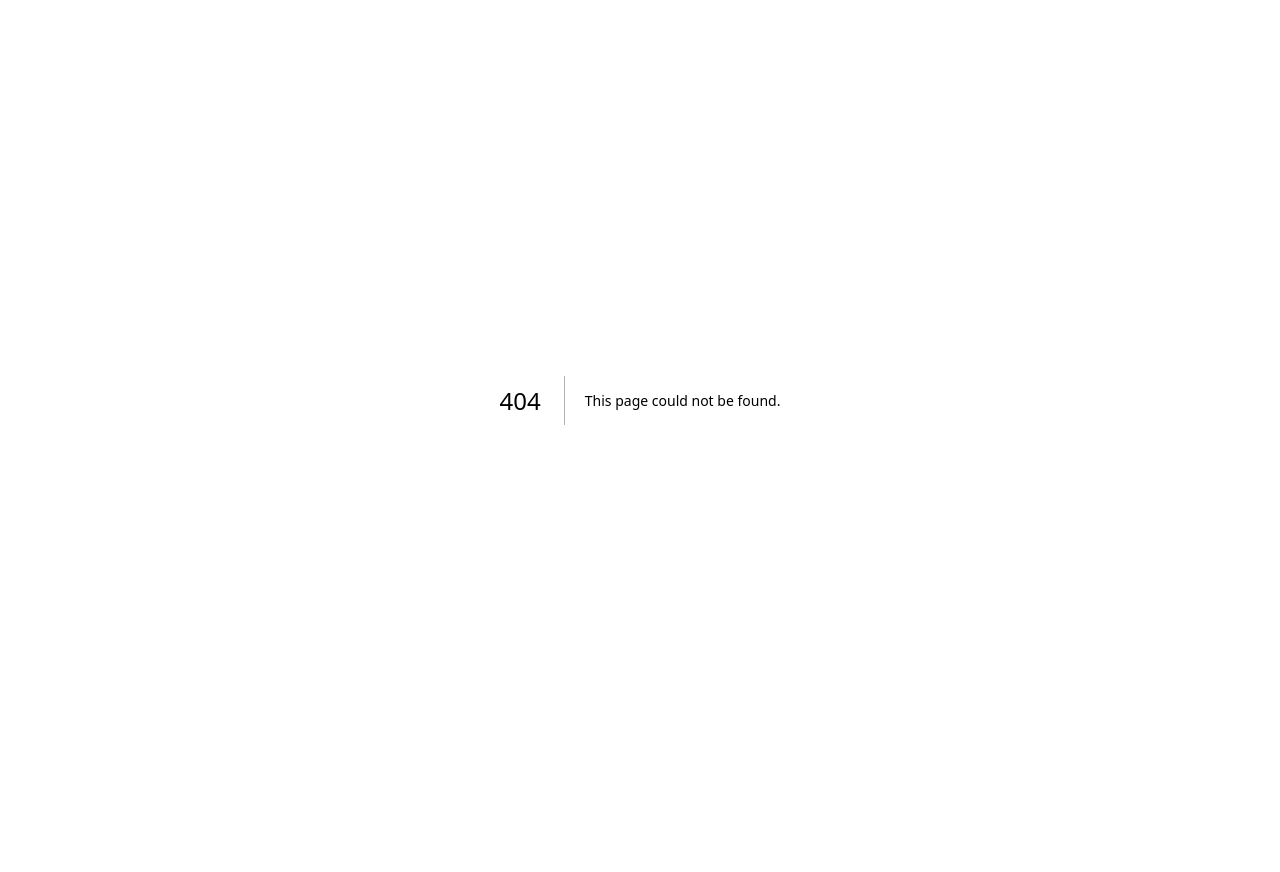
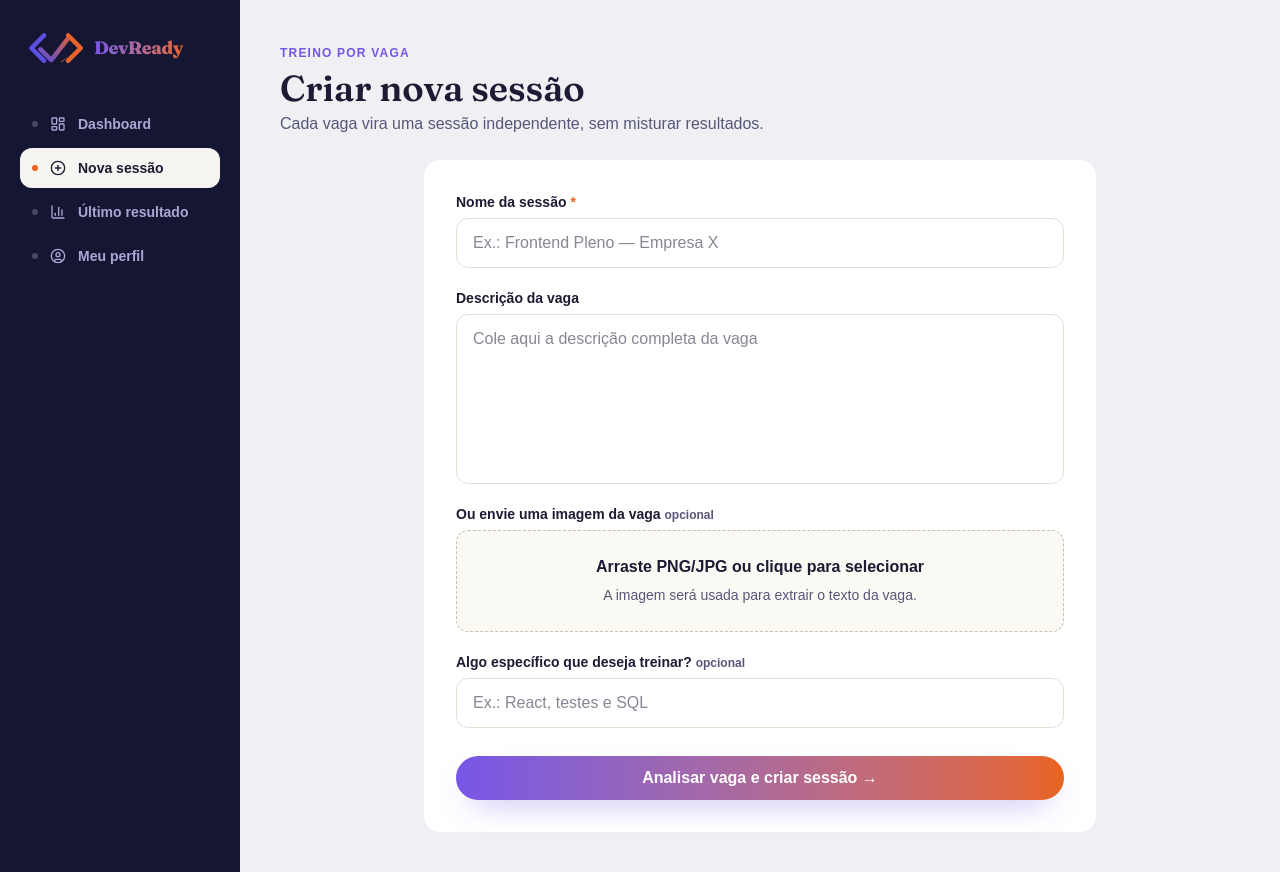
Before and after one commit to juninhos-comunidade/devready, a Next.js app: page /dashboard/nova-sessao in a window 1280 px wide. Before the commit this address had no page. Before the commit the page ends 800 px from the top, so only its background shows below. Built offline with nearby package versions, Linux system fonts and the light colour scheme.

Commit message:
cria tela de nova sessao (frontend apenas, sem integracao com IA/backend ainda

```diff
--- /dev/null
+++ b/app/dashboard/nova-sessao/page.tsx
@@ -0,0 +1,117 @@
+"use client";
+
+import { useState } from "react";
+import { useRouter } from "next/navigation";
+import { Sidebar } from "@/components/Sidebar";
+import { ImageDropzone } from "@/components/ImageDropzone";
+import { RequirementItem } from "@/components/RequirementItem";
+
+export default function NovaSessao() {
+  const router = useRouter();
+
+  // a vaga pode chegar de dois jeitos (texto colado OU imagem) — por isso os
+  // dois campos guardam estado: precisamos saber, na hora de enviar, se pelo
+  // menos UM dos dois foi preenchido, já que o HTML não tem um jeito nativo
+  // de dizer "esses dois campos são obrigatórios, mas só um dos dois"
+  const [descricao, setDescricao] = useState("");
+  const [imagem, setImagem] = useState<File | null>(null);
+  const [vagaVazia, setVagaVazia] = useState(false);
+
+  function handleSubmit(e: React.SubmitEvent<HTMLFormElement>) {
+    e.preventDefault();
+
+    if (descricao.trim() === "" && !imagem) {
+      setVagaVazia(true);
+      return;
+    }
+    setVagaVazia(false);
+
+    // TODO: enviar nome da sessão + descrição/imagem pra IA extrair os requisitos
+    // da vaga (seção 4.3) e comparar com o perfil salvo. Por enquanto só simula
+    // que a sessão foi criada e leva direto pra tela de resultado
+    router.push("/dashboard/resultado");
+  }
+
+  return (
+    <div className="flex min-h-screen bg-[#eef0f3]">
+      <Sidebar />
+
+      <main className="flex-1 p-6 md:p-10">
+        <span className="text-xs font-extrabold tracking-widest text-[#7755e8] uppercase">
+          Treino por vaga
+        </span>
+        <h1 className="font-[family-name:var(--font-display)] mt-1 text-3xl md:text-4xl text-[#1d1b33]">
+          Criar nova sessão
+        </h1>
+        <p className="mt-1 text-[#59567a]">
+          Cada vaga vira uma sessão independente, sem misturar resultados.
+        </p>
+
+        <form onSubmit={handleSubmit} className="mx-auto mt-6 max-w-2xl rounded-2xl bg-white p-6 md:p-8">
+          <div className="grid gap-5">
+            <div className="grid gap-1.5">
+              <label htmlFor="nome" className="text-sm font-extrabold text-[#1d1b33]">
+                Nome da sessão <span className="text-[#e8641d]">*</span>
+              </label>
+              <input
+                id="nome"
+                required
+                placeholder="Ex.: Frontend Pleno — Empresa X"
+                className="w-full rounded-xl border-[1.5px] border-[#e4dfd3] bg-white px-4 py-3 text-[#1d1b33] placeholder:text-[#8b8593] focus:border-[#7755e8] focus:outline-none focus:ring-2 focus:ring-[#7755e8]/30"
+              />
+            </div>
+
+            <div className="grid gap-1.5">
+              <label htmlFor="descricao" className="text-sm font-extrabold text-[#1d1b33]">
+                Descrição da vaga
+              </label>
+              <textarea
+                id="descricao"
+                rows={6}
+                value={descricao}
+                onChange={(e) => setDescricao(e.target.value)}
+                placeholder="Cole aqui a descrição completa da vaga"
+                className="w-full resize-none rounded-xl border-[1.5px] border-[#e4dfd3] bg-white px-4 py-3 text-[#1d1b33] placeholder:text-[#8b8593] focus:border-[#7755e8] focus:outline-none focus:ring-2 focus:ring-[#7755e8]/30"
+              />
+            </div>
+
+            <div className="grid gap-1.5">
+              <label className="text-sm font-extrabold text-[#1d1b33]">
+                Ou envie uma imagem da vaga{" "}
+                <span className="text-xs font-semibold text-[#59567a]">opcional</span>
+              </label>
+              <ImageDropzone onFileChange={setImagem} />
+            </div>
+
+            {/* aviso só aparece depois de tentar enviar sem nenhum dos dois —
+                não faz sentido acusar erro antes da pessoa sequer tentar */}
+            {vagaVazia && (
+              <ul className="grid gap-1 text-xs font-semibold">
+                <RequirementItem met={false} label="Cole o texto da vaga ou envie uma imagem" />
+              </ul>
+            )}
+
+            <div className="grid gap-1.5">
+              <label htmlFor="especifico" className="text-sm font-extrabold text-[#1d1b33]">
+                Algo específico que deseja treinar?{" "}
+                <span className="text-xs font-semibold text-[#59567a]">opcional</span>
+              </label>
+              <input
+                id="especifico"
+                placeholder="Ex.: React, testes e SQL"
+                className="w-full rounded-xl border-[1.5px] border-[#e4dfd3] bg-white px-4 py-3 text-[#1d1b33] placeholder:text-[#8b8593] focus:border-[#7755e8] focus:outline-none focus:ring-2 focus:ring-[#7755e8]/30"
+              />
+            </div>
+
+            <button
+              type="submit"
+              className="mt-2 flex min-h-[44px] items-center justify-center gap-2 rounded-full bg-gradient-to-r from-[#7755e8] to-[#e8641d] px-6 font-extrabold text-white shadow-[0_14px_32px_-16px_rgba(119,85,232,0.75)] transition hover:-translate-y-0.5"
+            >
+              Analisar vaga e criar sessão →
+            </button>
+          </div>
+        </form>
+      </main>
+    </div>
+  );
+}
--- /dev/null
+++ b/components/ImageDropzone.tsx
@@ -0,0 +1,61 @@
+"use client";
+
+import { useState } from "react";
+import { RequirementItem } from "./RequirementItem";
+
+// Irmão do PdfDropzone, só que pra imagem (PNG/JPG) em vez de PDF — a vaga
+// pode ser colada como texto OU enviada como print, então esse campo é
+// sempre opcional (diferente do currículo, que é obrigatório no Cadastro).
+export function ImageDropzone({
+  onFileChange,
+}: {
+  onFileChange?: (file: File | null) => void;
+}) {
+  const [fileName, setFileName] = useState<string | null>(null);
+  const [fileError, setFileError] = useState(false);
+
+  function handleFile(e: React.ChangeEvent<HTMLInputElement>) {
+    const file = e.target.files?.[0];
+    if (!file) return;
+
+    if (!file.type.startsWith("image/")) {
+      setFileError(true);
+      setFileName(null);
+      e.target.value = "";
+      onFileChange?.(null);
+      return;
+    }
+
+    setFileError(false);
+    setFileName(file.name);
+    onFileChange?.(file);
+  }
+
+  return (
+    <div className="grid gap-1.5">
+      <div
+        className={`relative rounded-xl border-[1.5px] border-dashed p-6 text-center transition ${
+          fileError
+            ? "border-[#c23b3b] bg-[#fdf2f2] text-[#c23b3b]"
+            : "border-[#c8c0b0] bg-[#fbf9f4] text-[#59567a] hover:border-[#7755e8] hover:bg-[#f7f3ff]"
+        }`}
+      >
+        <input
+          type="file"
+          accept="image/png,image/jpeg"
+          onChange={handleFile}
+          className="absolute inset-0 h-full w-full cursor-pointer opacity-0"
+        />
+        <strong className={`block mb-1 ${fileError ? "text-[#c23b3b]" : "text-[#1d1b33]"}`}>
+          {fileName ?? "Arraste PNG/JPG ou clique para selecionar"}
+        </strong>
+        <span className="text-sm">A imagem será usada para extrair o texto da vaga.</span>
+      </div>
+      {fileError && (
+        <ul className="mt-0.5 grid gap-1 text-xs font-semibold">
+          <RequirementItem met={false} label="Esse arquivo precisa ser PNG ou JPG" />
+        </ul>
+      )}
+    </div>
+  );
+}
```
